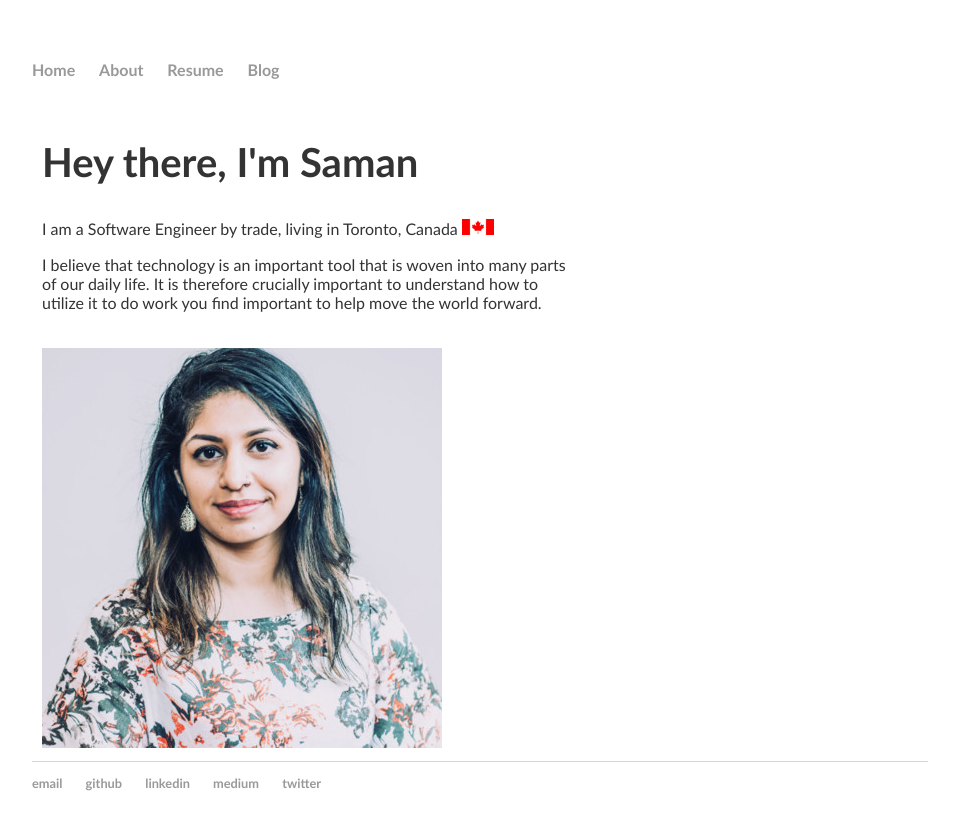
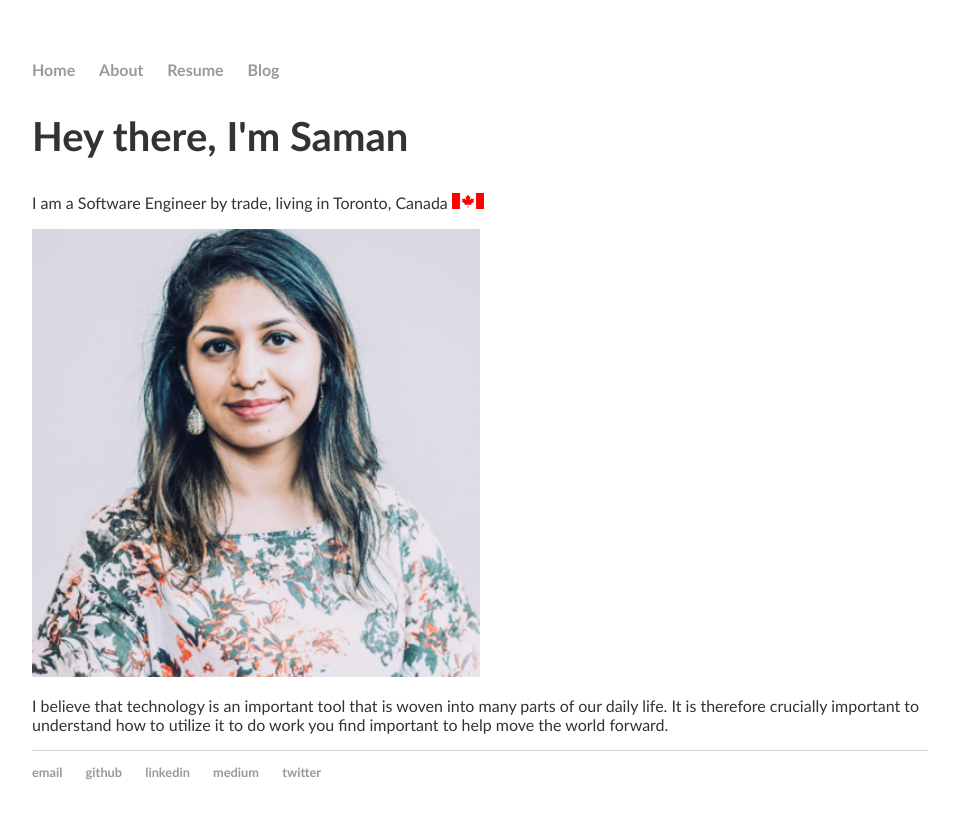
Before and after one commit to snalvi/snalvi.github.io, a Jekyll site: the page built from index.html, in a window 1280 px wide. Shown: the top 830 px of the page, without its empty margins (160-1119 px from the left). Built offline with Jekyll 4.4.1, drawn with Linux system fonts in a browser that asks for light colours.

Commit message:
Resizing panel image

```diff
--- a/css/main.css
+++ b/css/main.css
@@ -1,47 +1,12 @@
-.main-container {
-  box-sizing: border-box;
-}
-
-/* Create two equal columns that floats next to each other */
-.column {
-  float: left;
-  padding: 10px;
-}
-
-/* Clear floats after the columns */
-.row:after {
-  content: "";
-  display: table;
-  clear: both;
-}
-
-.left {
-    width: 60%;
-}
-
-.right {
-    width: 40%;
-}
-
-.panel-image {
-    width: 40%;
-}
-
-/* Responsive layout - makes the two columns stack on top of each other instead of next to each other */
-@media screen and (max-width: 600px) {
-  .column {
-    width: 100%;
-  }
-  .image{
-    width: 100%;
-  }
-}
-
 body {
     margin: 60px auto;
     width: 70%;
     font-family: 'Calibri', 'Candara', 'Segoe', 'Segoe UI', 'Optima', 'Arial', 'sans-serif';
     color: #333;
+}
+
+.panel-image {
+    width: 50%;
 }
 
 nav ul, footer ul {
--- a/index.html
+++ b/index.html
@@ -2,23 +2,16 @@
 layout: default
 title: Saman Alvi, Senior Software Engineer
 ---
-<div class="main-container">
-	<div class="row">
-		<div class="column left">
+<div>
 	<h2>Hey there, I'm Saman</h2>
 	<span>
 		<p>
 			I am a Software Engineer by trade, living in Toronto, Canada <img src="assets/canada-flag-icon-32.png" />
 		</p>
 	</span>
+	<img class="panel-image" src="assets/saman.jpeg" />
+
 	<p>
 		I believe that technology is an important tool that is woven into many parts of our daily life. It is therefore crucially important to understand how to utilize it to do work you find important to help move the world forward.
 	</p>
 </div>
-		<div class="column right">
-			<div class="panel-image">
-				<img src="assets/saman.jpeg" />
-			</div>
-		</div>
-	</div>
-</div>
```
Lines whose indentation alone changed are shown as unchanged.
